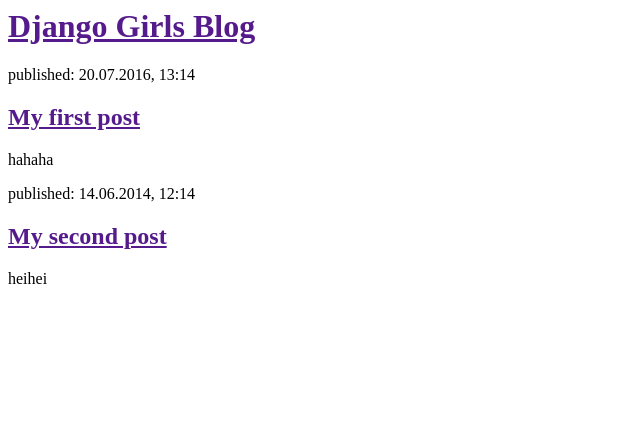
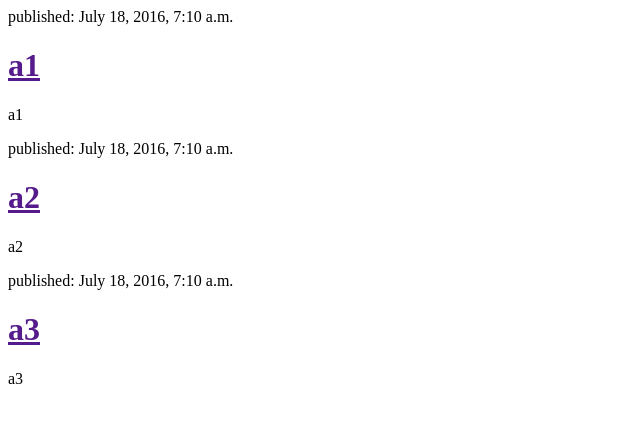
Before and after one commit to VictoriaHong/DjangoBlog, a Django app: page / in a window 1280 px wide. Shown: the top 423 px of the page, without its empty margins (0-640 px from the left). Run offline with Django 3.2, Linux system fonts and the light colour scheme; data comes from the database, SQL or seed files in the repository.

Commit message:
Modified templates to display posts from database

```diff
--- a/blog/templates/blog/post_list.html
+++ b/blog/templates/blog/post_list.html
@@ -3,20 +3,12 @@
         <title>Xin's blog</title>
     </head>
     <body>
-        <div>
-            <h1><a href="">Django Girls Blog</a></h1>
-        </div>
-
-        <div>
-            <p>published: 20.07.2016, 13:14</p>
-            <h2><a href="">My first post</a></h2>
-            <p>hahaha</p>
-        </div>
-
-        <div>
-            <p>published: 14.06.2014, 12:14</p>
-            <h2><a href="">My second post</a></h2>
-            <p>heihei</p>
-        </div>
+      {% for post in posts %}
+           <div>
+               <p>published: {{ post.published_date }}</p>
+               <h1><a href="">{{ post.title }}</a></h1>
+               <p>{{ post.text|linebreaksbr }}</p>
+           </div>
+       {% endfor %}
     </body>
 </html>
--- a/blog/views.py
+++ b/blog/views.py
@@ -1,5 +1,7 @@
 from django.shortcuts import render
-
+from .models import Post
+from django.utils import timezone
 # Create your views here.
 def post_list(request):
-    return render(request, 'blog/post_list.html', {})
+    posts = Post.objects.filter(published_date__lte=timezone.now()).order_by('published_date')
+    return render(request, 'blog/post_list.html', {'posts': posts})
```
